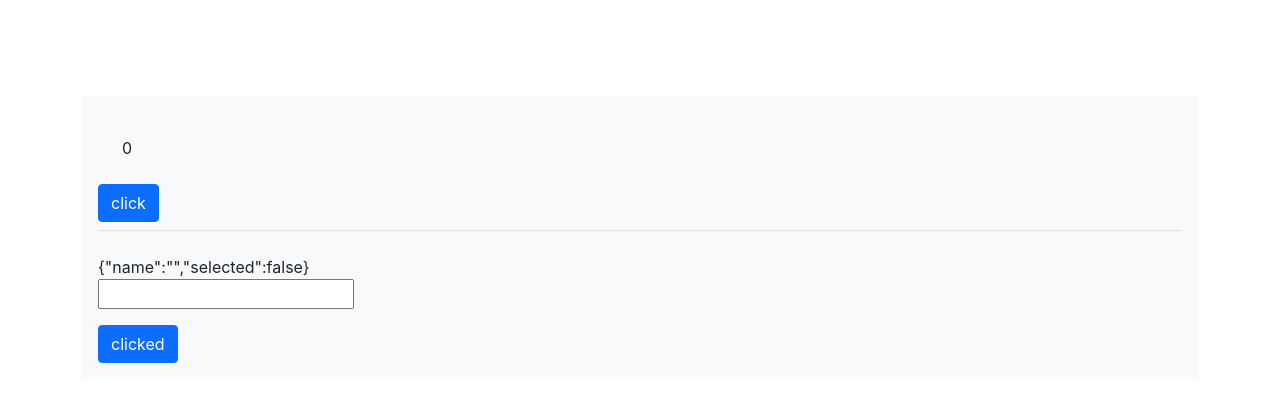
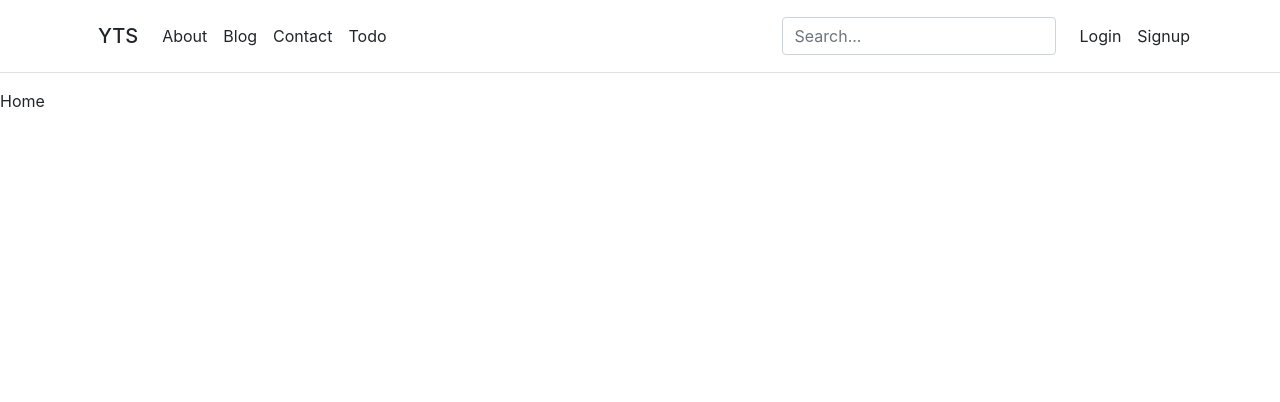
Before and after one commit to neophytz/react-ts, a React (Create React App) app: page / in a window 1280 px wide. Shown: the top 402 px of the page. Built offline with nearby package versions, Linux system fonts and the light colour scheme.

Commit message:
updates routes

```diff
--- a/package.json
+++ b/package.json
@@ -13,6 +13,7 @@
     "axios": "^1.2.1",
     "react": "^18.2.0",
     "react-dom": "^18.2.0",
+    "react-router-dom": "^6.6.1",
     "react-scripts": "5.0.1",
     "typescript": "^4.9.3",
     "web-vitals": "^2.1.4"
--- a/src/App.tsx
+++ b/src/App.tsx
@@ -1,5 +1,9 @@
 import React from 'react'
-import { AdvanceUseEffect } from './hooks/advanceUseEffect'
+import { BrowserRouter } from 'react-router-dom'
+import { Header } from './components/header'
+import { AppRoutes } from './routes'
+
+// import { AdvanceUseEffect } from './hooks/advanceUseEffect'
 // import { Hook2 } from './hooks/useEffect'
 // import Hook3 from './hooks/useMemo'
 // import { Hook1 } from './hooks/useState'
@@ -24,15 +28,23 @@ export const App = () => {
   // age = calculateAge(new Date(1978, 10, 3))
 
   return (
-    <div className='container py-5'>
-      {/* <Header /> */}
-      <div className='my-5'>
-        {/* <Hook1 /> */}
-      </div>
-      {/* <Hook2 /> */}
-      {/* <Hook3 /> */}
-      <AdvanceUseEffect />
-      {/* <TodosView /> */}
+
+    // <div className='container py-5'>
+    //   {/* <Header /> */}
+    //   <div className='my-5'>
+    //     {/* <Hook1 /> */}
+    //   </div>
+    //   {/* <Hook2 /> */}
+    //   {/* <Hook3 /> */}
+    //   <AdvanceUseEffect />
+    //   {/* <TodosView /> */}
+    // </div>
+
+    <div>
+      <BrowserRouter>
+        <Header />
+        <AppRoutes />
+      </BrowserRouter>
     </div>
   )
 }
--- a/src/components/header.tsx
+++ b/src/components/header.tsx
@@ -1,38 +1,47 @@
 import React from 'react'
+import { useNavigate } from 'react-router-dom'
 
 export const Logo = () => {
     return (
-        <h5>C.near</h5>
+        <h5 className='my-0 mx-3 p-0'>YTS</h5>
     )
 }
 
 export const Header = () => {
+    const navigate = useNavigate() // hook!
+
     return (
         <header className="p-3 mb-3 border-bottom">
             <div className="container">
                 <div className="d-flex flex-wrap align-items-center justify-content-center justify-content-lg-start">
                     <Logo />
                     <ul className="nav col-12 col-lg-auto me-lg-auto mb-2 justify-content-center mb-md-0">
-            <li><a href="#!" className="nav-link px-2 link-secondary">Overview</a></li>
-            <li><a href="#!" className="nav-link px-2 link-dark">Inventory</a></li>
-            <li><a href="#!" className="nav-link px-2 link-dark">Customers</a></li>
-            <li><a href="#!" className="nav-link px-2 link-dark">Products</a></li>
+                        <li>
+                            <span onClick={() => navigate("/about")} className="nav-link px-2 link-dark">About</span>
+                        </li>
+                        <li>
+                            <span onClick={() => navigate("/blog")} className="nav-link px-2 link-dark">Blog</span>
+                        </li>
+                        <li>
+                            <span onClick={() => navigate("/contact")} className="nav-link px-2 link-dark">Contact</span>
+                        </li>
+                        <li>
+                            <span onClick={() => navigate("/todo")} className="nav-link px-2 link-dark">Todo</span>
+                        </li>
                     </ul>
 
                     <form className="col-12 col-lg-auto mb-3 mb-lg-0 me-lg-3">
                         <input type="search" className="form-control" placeholder="Search..." aria-label="Search" />
                     </form>
 
-            <div className="dropdown text-end">
-            <a href="#!" className="d-block link-dark text-decoration-none dropdown-toggle" id="dropdownUser1" data-bs-toggle="dropdown" aria-expanded="false">
-                <img src="https://github.com/mdo.png" alt="mdo" width="32" height="32" className="rounded-circle" />
-            </a>
-            <ul className="dropdown-menu text-small" aria-labelledby="dropdownUser1">
-                <li><a className="dropdown-item" href="#!">New project...</a></li>
-                <li><a className="dropdown-item" href="#!">Settings</a></li>
-                <li><a className="dropdown-item" href="#!">Profile</a></li>
-                <li><a className="dropdown-item" href="#!">Sign out</a></li>
-            </ul>
+                    <div className="dropdown nav text-end">
+                        <li>
+                            <span onClick={() => navigate("/login")} className="nav-link px-2 link-dark">Login</span>
+                        </li>
+                        <li>
+                            <span onClick={() => navigate("/signup")} className="nav-link px-2 link-dark">Signup</span>
+                        </li>
+
                     </div>
                 </div>
             </div>
--- /dev/null
+++ b/src/routes.tsx
@@ -0,0 +1,40 @@
+import React from 'react'
+
+import { Route, useRoutes, Routes } from "react-router-dom";
+import { About, Blog, Contact, Home, Login, Signup, TodosView } from './views'
+
+const _Routes = () => {
+    const _routes = useRoutes([
+        { path: '/about', element: <About /> },
+        { path: '/blog', element: <Blog /> },
+        { path: '/contact', element: <Contact /> },
+        { path: '/login', element: <Login /> },
+        { path: '/signup', element: <Signup /> },
+        { path: '/todo', element: <TodosView /> },
+    ])
+
+    return _routes;
+};
+
+
+export const AppRoutes = () => {
+
+    return (
+        <div>
+            <Routes>
+                <Route path="/" element={<Home theme='dark'/>} />
+            </Routes>
+            <_Routes />
+        </div>
+    )
+}
+
+
+/*
+    <Route path="about" element={<About />} />
+    <Route path="login" element={<Login />} />
+    <Route path="blog" element={<Blog />} />
+    <Route path="contact" element={<Contact />} />
+    <Route path="singup" element={<Signup />} />
+    <Route path="todo" element={<TodosView />} />
+*/
--- /dev/null
+++ b/src/views/about.view.tsx
@@ -0,0 +1,7 @@
+import React from 'react'
+
+export const About = () => {
+  return (
+    <div>About</div>
+  )
+}
--- /dev/null
+++ b/src/views/blog.view.tsx
@@ -0,0 +1,7 @@
+import React from 'react'
+
+export const Blog = () => {
+  return (
+    <div>Blog</div>
+  )
+}
--- /dev/null
+++ b/src/views/contact.view.tsx
@@ -0,0 +1,7 @@
+import React from 'react'
+
+export const Contact = () => {
+  return (
+    <div>Contact</div>
+  )
+}
--- /dev/null
+++ b/src/views/home.view.tsx
@@ -0,0 +1,7 @@
+import React from 'react'
+
+export const Home: React.FC<{theme: 'dark' | 'light'}> = ({theme}) => {
+  return (
+    <div>Home</div>
+  )
+}
--- /dev/null
+++ b/src/views/index.ts
@@ -0,0 +1,7 @@
+export * from './about.view'
+export * from './home.view'
+export * from './blog.view'
+export * from './singup.view'
+export * from './login.view'
+export * from './contact.view'
+export * from './todos.view'
--- /dev/null
+++ b/src/views/login.view.tsx
@@ -0,0 +1,7 @@
+import React from 'react'
+
+export const Login = () => {
+  return (
+    <div>Login</div>
+  )
+}
--- /dev/null
+++ b/src/views/singup.view.tsx
@@ -0,0 +1,7 @@
+import React from 'react'
+
+export const Signup = () => {
+  return (
+    <div>Signup</div>
+  )
+}
--- a/src/views/todos.view.tsx
+++ b/src/views/todos.view.tsx
@@ -3,6 +3,7 @@ import { ITodo, IUser } from '../types/app.types'
 import { RenderIf } from '../util/RenderIf'
 import axios from 'axios'
 import { Todo } from '../components/todo';
+import { Navigate } from 'react-router-dom';
 
 const TODOS_URL = "https://jsonplaceholder.typicode.com/todos";
 const USER_URL = "https://jsonplaceholder.typicode.com/users"
```
Also changed, not shown: 1 other file (tests, documents, lock files or other folders). Lines whose indentation alone changed are shown as unchanged.
